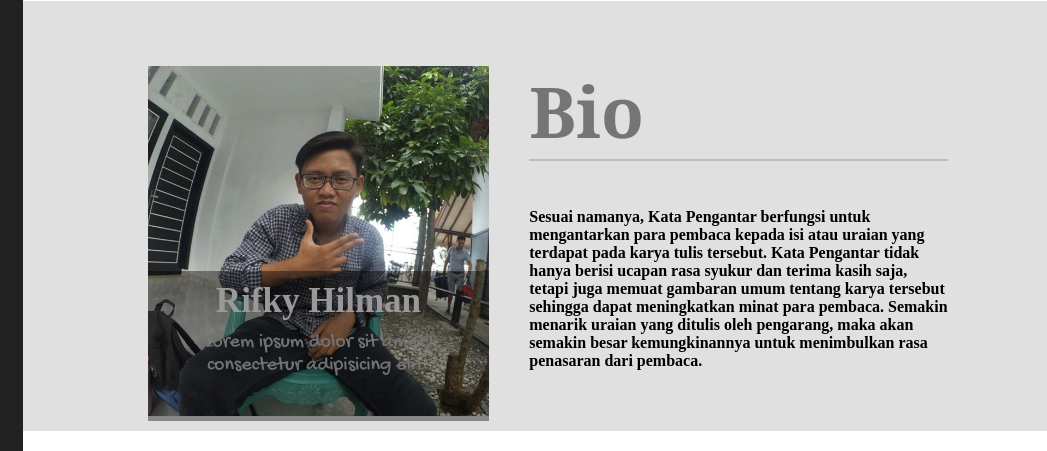
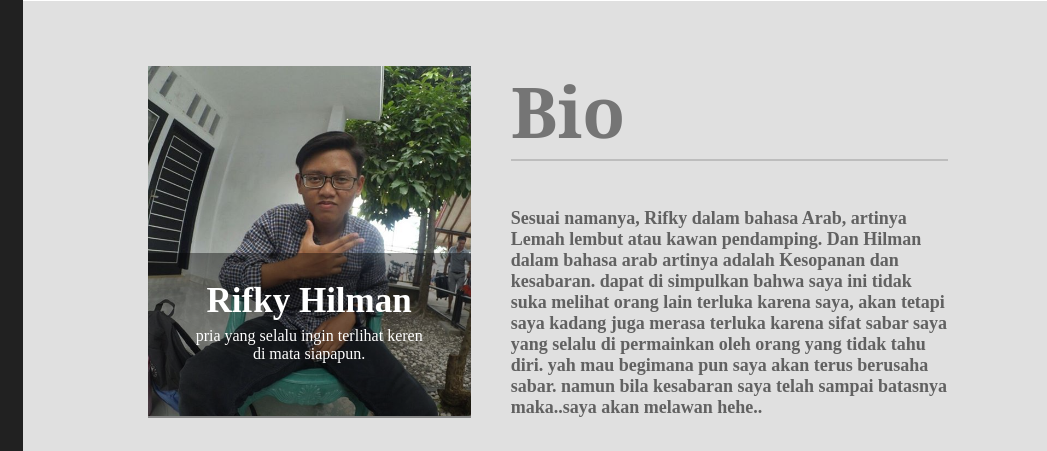
Before and after one commit to rifkyhilman/rifkyhillman26.github.io, a website: page src/index.html in a window 1280 px wide. Shown: the top 451 px of the page, 233-1280 px from the left. Drawn offline with Linux system fonts and the light colour scheme; a web font is replaced by a local one.

Commit message:
edit home

```diff
--- a/src/css/style.css
+++ b/src/css/style.css
@@ -108,18 +108,16 @@
     font-family: Georgia, 'Times New Roman', Times, serif;
   }
 
-  .bio p {
+  .tulisan h4 {
     margin-top: 20px;
-    font-size: 20px;
-    color: #bdbdbd;
-    font-family: 'Gupter', serif;
-    font-family: 'Permanent Marker', cursive;
-    font-family: 'Gochi Hand', cursive;
+    font-size: 18px;
+    color: #616161 ;
+    font-family: serif;
   }
 
   .image {
     height: 350px;
-    width: 270%;
+    width: 290%;
     margin-top: 50px;
     padding: 80px 40px;
     box-sizing: border-box;
@@ -133,16 +131,13 @@
 
   .image h2 {
     position: relative;
-  }
-
-  .image h4 {
-      position: relative;
-  }
-
-  .image h2 {
     margin-top: 135px;
     margin-bottom: -10px;
     font-size: 35px;
+  }
+
+  .image p {
+    position: relative;
   }
 
   .overlay {
@@ -150,8 +145,8 @@
     top: 0;
     left: 0;
     width: 100%;
-    height: 43%;
-    margin-top: 60%;
+    height: 165px;
+    margin-top: 58%;
     background-color: black;
     opacity: 0.4;
   }
--- a/src/index.html
+++ b/src/index.html
@@ -40,24 +40,24 @@
     <div class="card">
       <div class="bio">
         <div class="image">
+          <div class="overlay"></div>
           <h2>Rifky Hilman</h2>
           <p>
-            Lorem ipsum dolor sit amet, consectetur adipisicing elit.
+            pria yang selalu ingin terlihat keren di mata siapapun.
           </p>
-          <div class="overlay"></div>
         </div>
         <div class="tulisan">
           <h1> Bio </h1>
           <h4>
-            Sesuai namanya, Kata Pengantar berfungsi untuk mengantarkan para pembaca kepada isi atau uraian yang
-            terdapat
-            pada karya tulis tersebut.
-
-            Kata Pengantar tidak hanya berisi ucapan rasa syukur dan terima kasih saja, tetapi juga memuat gambaran umum
-            tentang karya tersebut sehingga dapat meningkatkan minat para pembaca.
-
-            Semakin menarik uraian yang ditulis oleh pengarang, maka akan semakin besar kemungkinannya untuk menimbulkan
-            rasa penasaran dari pembaca.
+            Sesuai namanya, Rifky dalam bahasa Arab, artinya Lemah lembut atau kawan pendamping. Dan Hilman dalam bahasa
+            arab artinya
+            adalah Kesopanan dan kesabaran.
+            dapat di simpulkan bahwa saya ini tidak suka melihat orang lain terluka karena saya,
+            akan tetapi saya kadang juga merasa terluka karena sifat sabar saya yang selalu di permainkan oleh orang
+            yang
+            tidak tahu diri.
+            yah mau begimana pun saya akan terus berusaha sabar. namun bila kesabaran saya telah sampai batasnya
+            maka..saya akan melawan hehe..
           </h4>
         </div>
       </div>
```
